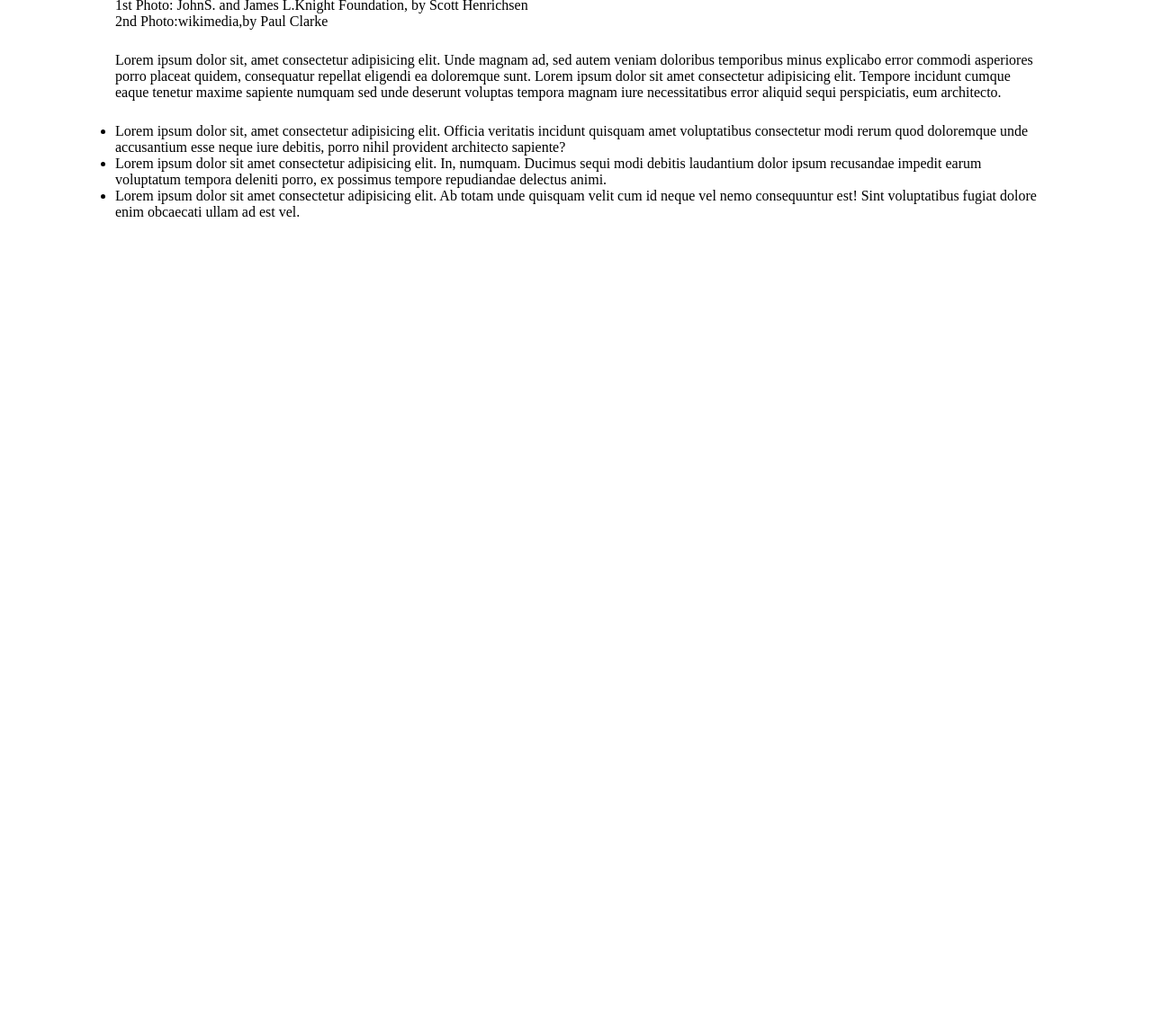
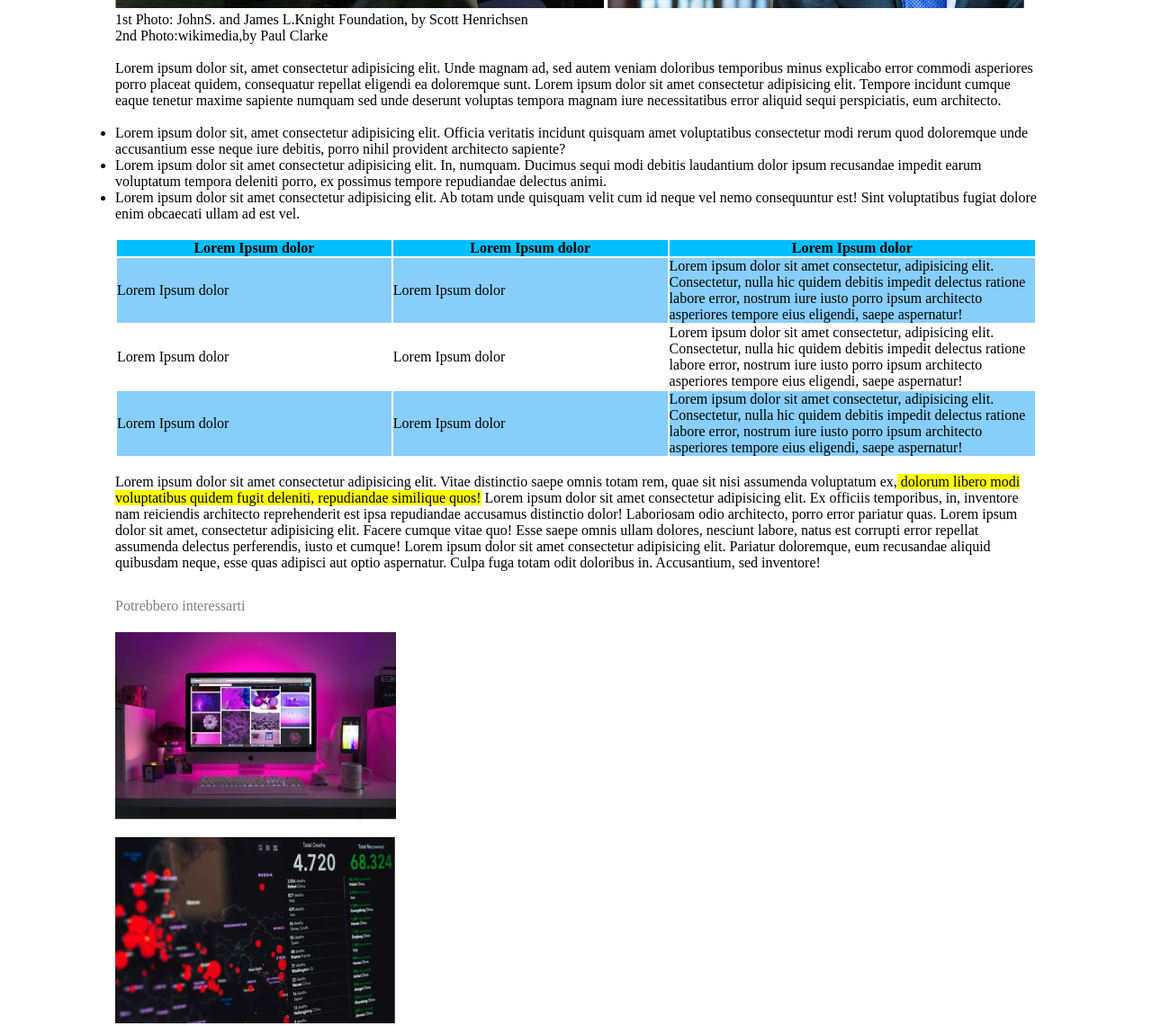
Before and after one commit to mattia099/-html-css-booleaner, a plain HTML site: page index.html in a window 1280 px wide. Shown: the part 631-1772 px from the top of the page at 90% size. Before the commit the page ends 896 px from the top, so only its background shows below. Drawn offline with Linux system fonts and the light colour scheme.

Commit message:
Pagina "completa"

```diff
--- a/index.html
+++ b/index.html
@@ -14,19 +14,22 @@
     </header>
 
     <main>
-        <h1>Internet deve essere al servizio del "bene pubblico": il manifesto di Tim Berners-Lee</h1>
-        <p>Scritto da <span>The Booleaner</span></p>
-        <p></p>
-        <div id="images">
+        <br>
+        <h1 >Internet deve essere al servizio del "bene pubblico": il manifesto di Tim Berners-Lee</h1>
+        <p>Scritto da <span style="color: lightskyblue;">The Booleaner</span></p>
+
+        <br>
             <img src="img/tim-1.jpg" alt="">
             <img src="img/tim-2.jpg" alt="">
-        </div>
+
         <p>
             1st Photo: JohnS. and James L.Knight Foundation, by Scott Henrichsen<br>
             2nd Photo:wikimedia,by Paul Clarke
         </p>
-        <p class="paragrafo">Lorem ipsum dolor sit, amet consectetur adipisicing elit. Unde magnam ad, sed autem veniam doloribus temporibus minus explicabo error commodi asperiores porro placeat quidem, consequatur repellat eligendi ea doloremque sunt. Lorem ipsum dolor sit amet consectetur adipisicing elit. Tempore incidunt cumque eaque tenetur maxime sapiente numquam sed unde deserunt voluptas tempora magnam iure necessitatibus error aliquid sequi perspiciatis, eum architecto. </p>
-        <p class="paragrafo">
+        <br>
+        <p>Lorem ipsum dolor sit, amet consectetur adipisicing elit. Unde magnam ad, sed autem veniam doloribus temporibus minus explicabo error commodi asperiores porro placeat quidem, consequatur repellat eligendi ea doloremque sunt. Lorem ipsum dolor sit amet consectetur adipisicing elit. Tempore incidunt cumque eaque tenetur maxime sapiente numquam sed unde deserunt voluptas tempora magnam iure necessitatibus error aliquid sequi perspiciatis, eum architecto. </p>
+        <br>
+        <p>
             <ul>
                 <li>Lorem ipsum dolor sit, amet consectetur adipisicing elit. Officia veritatis incidunt quisquam amet voluptatibus consectetur modi rerum quod doloremque unde accusantium esse neque iure debitis, porro nihil provident architecto sapiente?</li>
                 <li>Lorem ipsum dolor sit amet consectetur adipisicing elit. In, numquam. Ducimus sequi modi debitis laudantium dolor ipsum recusandae impedit earum voluptatum tempora deleniti porro, ex possimus tempore repudiandae delectus animi.</li>
@@ -34,13 +37,44 @@
             </ul>
         </p>
 
+        <br>
+        <table>
+            <thead style="background-color: #00bfff;">
+                <th width="30%">Lorem Ipsum dolor</th>
+                <th width="30%">Lorem Ipsum dolor</th>
+                <th>Lorem Ipsum dolor</th>
+            </thead>
+            <tbody>
+                <tr style="background-color: #87cefa;">
+                    <td>Lorem Ipsum dolor</td>
+                    <td>Lorem Ipsum dolor</td>
+                    <td>Lorem ipsum dolor sit amet consectetur, adipisicing elit. Consectetur, nulla hic quidem debitis impedit delectus ratione labore error, nostrum iure iusto porro ipsum architecto asperiores tempore eius eligendi, saepe aspernatur!</td>
+                </tr>
+                <tr>
+                    <td>Lorem Ipsum dolor</td>
+                    <td>Lorem Ipsum dolor</td>
+                    <td>Lorem ipsum dolor sit amet consectetur, adipisicing elit. Consectetur, nulla hic quidem debitis impedit delectus ratione labore error, nostrum iure iusto porro ipsum architecto asperiores tempore eius eligendi, saepe aspernatur!</td>
+                </tr>
+                <tr style="background-color: #87cefa;">
+                    <td>Lorem Ipsum dolor</td>
+                    <td>Lorem Ipsum dolor</td>
+                    <td>Lorem ipsum dolor sit amet consectetur, adipisicing elit. Consectetur, nulla hic quidem debitis impedit delectus ratione labore error, nostrum iure iusto porro ipsum architecto asperiores tempore eius eligendi, saepe aspernatur!</td>
+                </tr>
 
+            </tbody>
+        </table>
+        <br>
+
+
+        <p>Lorem ipsum dolor sit amet consectetur adipisicing elit. Vitae distinctio saepe omnis totam rem, quae sit nisi assumenda voluptatum ex,<span style="background-color: yellow;"> dolorum libero modi voluptatibus quidem fugit deleniti, repudiandae similique quos!</span> Lorem ipsum dolor sit amet consectetur adipisicing elit. Ex officiis temporibus, in, inventore nam reiciendis architecto reprehenderit est ipsa repudiandae accusamus distinctio dolor! Laboriosam odio architecto, porro error pariatur quas. Lorem ipsum dolor sit amet, consectetur adipisicing elit. Facere cumque vitae quo! Esse saepe omnis ullam dolores, nesciunt labore, natus est corrupti error repellat assumenda delectus perferendis, iusto et cumque! Lorem ipsum dolor sit amet consectetur adipisicing elit. Pariatur doloremque, eum recusandae aliquid quibusdam neque, esse quas adipisci aut optio aspernatur. Culpa fuga totam odit doloribus in. Accusantium, sed inventore! </p>
 
 
     </main>
 
     <footer>
-
+        <div> Potrebbero interessarti</div>
+        <img src="img/monitor.jpg" alt="">
+        <img src="img/graph.jpg" alt="">
 
     </footer>
 
--- a/style.css
+++ b/style.css
@@ -1,11 +1,12 @@
 *{
-    margin:0;
+    margin: 0px;
     padding: 0;
     box-sizing: border-box;
 
 }
 
 header{
+    margin-top: 0;
     background-color: lightskyblue;
     background-image: url('img/pattern.png');
     background-size: auto;
@@ -15,9 +16,7 @@ header{
     position: relative;
 }
 
-#sfondo{
-    height: 100%;
-}
+
 
 #logo{
     width: 20%;
@@ -28,12 +27,22 @@ header{
 
 main{
     width: 80%;
-    margin:20px auto;
+    margin: auto;
+
 }
 
-p>span{
-    color: rgb(75, 191, 245);
+footer{
+    width: 80%;
+    margin: auto;
 }
-.paragrafo{
-    margin-top: 25px;
+
+footer>div{
+    margin-top: 30px;
+    margin-bottom: 20px;
+    color: grey;
 }
+
+footer img{
+    display: block;
+    margin-bottom: 20px;
+}
```
